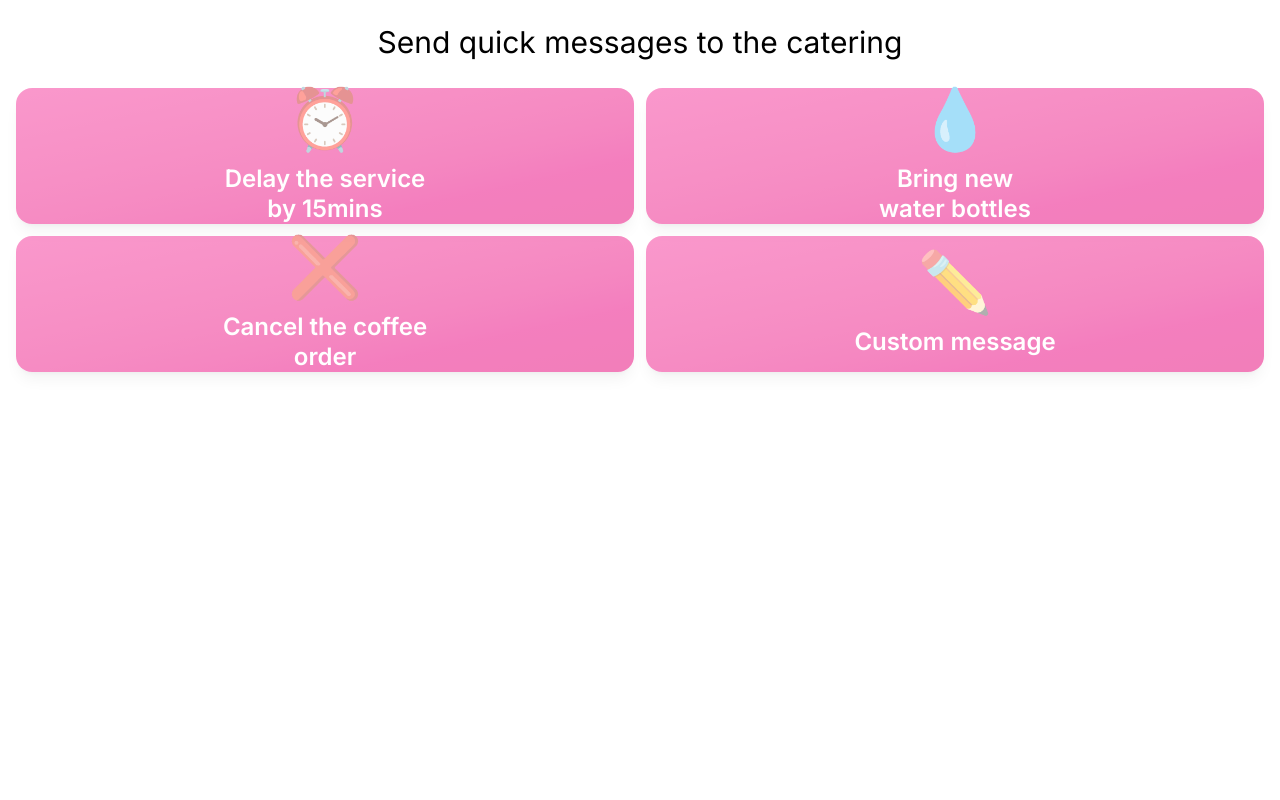
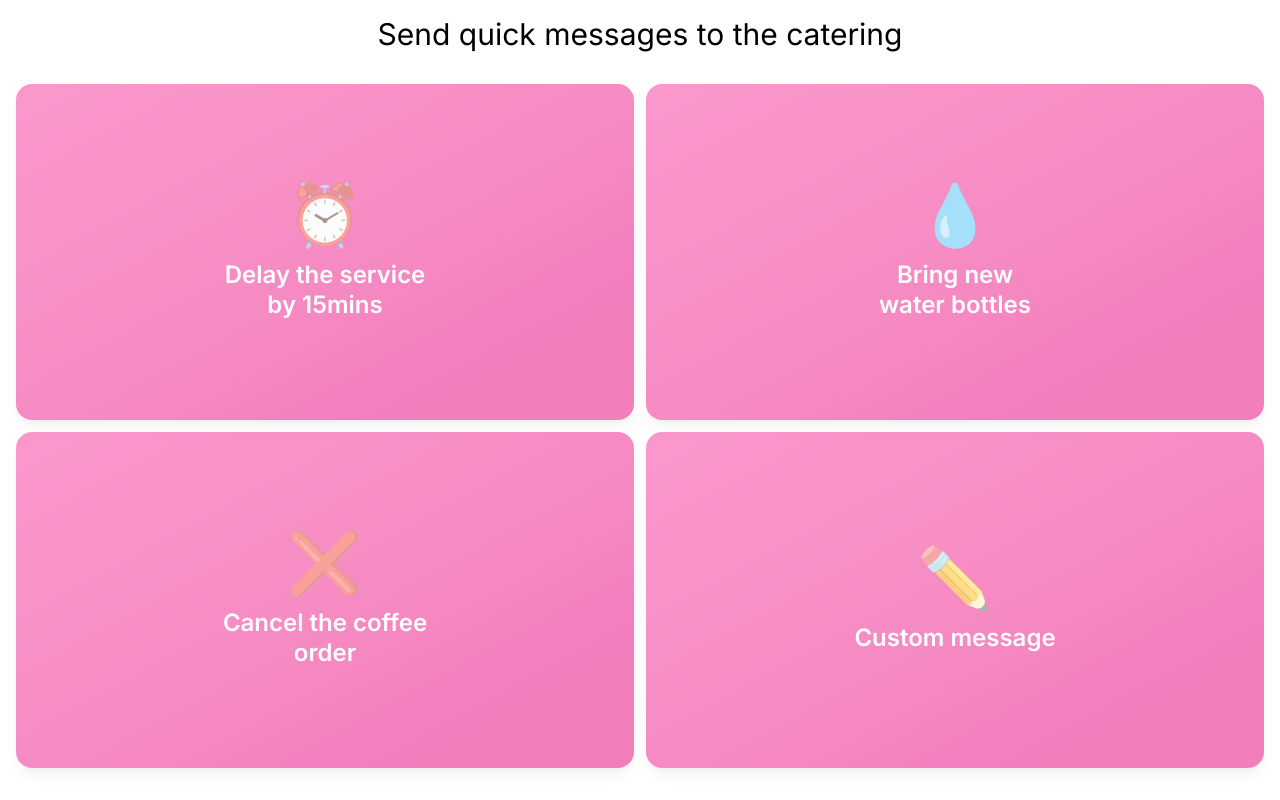
Before and after one commit to niravbeni/room-control, a Next.js app: page /dashboard-a in a window 1280 px wide. Built offline with nearby package versions, Linux system fonts and the light colour scheme; no server answers.

Commit message:
Fix dashboard screen fill: Cards now properly fill entire screen on desktop and iPad

```diff
--- a/src/components/DashboardScreen.tsx
+++ b/src/components/DashboardScreen.tsx
@@ -146,21 +146,21 @@ export const DashboardScreen: React.FC<DashboardScreenProps> = ({ roomNumber, ro
   };
 
   return (
-    <div className="min-h-screen w-full bg-white flex flex-col ipad-ultra-safe">
+    <div className="h-screen w-full bg-white flex flex-col overflow-hidden">
       {/* Header */}
-      <div className="pt-6 pb-3 px-6 text-center flex-shrink-0">
+      <div className="py-4 px-6 text-center flex-shrink-0">
         <h1 className="text-3xl font-normal text-black">
           Send quick messages to the catering
         </h1>
       </div>
 
       {/* Message Buttons Container - Full remaining height */}
-      <div className="flex-1 p-4">
-        <div className="h-full">
-          <div className="grid grid-cols-2 gap-3 h-full">
+      <div className="flex-1 p-4 pb-8">
+        <div className="h-full w-full">
+          <div className="grid grid-cols-2 gap-3 h-full w-full">
 
             {/* Delay Service Button */}
-            <div className="relative h-full">
+            <div className="relative">
               <button
                 className={getButtonClasses('delay')}
                 onClick={() => handleButtonClick('delay')}
@@ -175,7 +175,7 @@ export const DashboardScreen: React.FC<DashboardScreenProps> = ({ roomNumber, ro
             </div>
 
             {/* Water Bottles Button */}
-            <div className="relative h-full">
+            <div className="relative">
               <button
                 className={getButtonClasses('water')}
                 onClick={() => handleButtonClick('water')}
@@ -190,7 +190,7 @@ export const DashboardScreen: React.FC<DashboardScreenProps> = ({ roomNumber, ro
             </div>
 
             {/* Cancel Coffee Button */}
-            <div className="relative h-full">
+            <div className="relative">
               <button
                 className={getButtonClasses('cancel')}
                 onClick={() => handleButtonClick('cancel')}
@@ -205,7 +205,7 @@ export const DashboardScreen: React.FC<DashboardScreenProps> = ({ roomNumber, ro
             </div>
 
             {/* Custom Message Button */}
-            <div className="relative h-full">
+            <div className="relative">
               {showCustomInput ? (
                 <div className="w-full h-full bg-gradient-to-br from-pink-500 to-pink-600 rounded-2xl p-6 flex flex-col items-center justify-center gap-4">
                   <span className="text-5xl">✏️</span>
```
